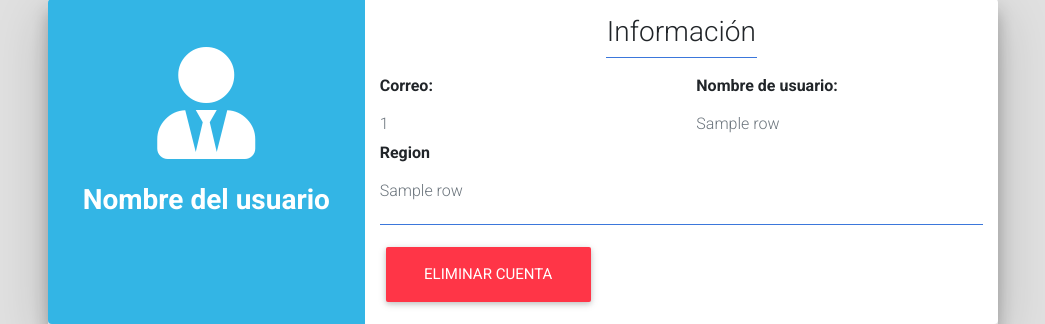
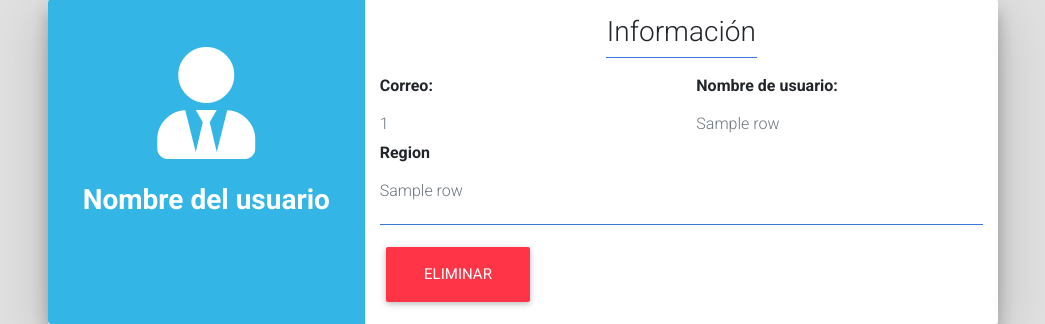
Before and after one commit to Javier-Mazariegos/Conectados, a Flask app: template templates/cuenta.html in a window 1280 px wide. Shown: the part 509-833 px from the top of the page, without its empty margins (117-1162 px from the left). Run offline with Flask 2, Linux system fonts and the light colour scheme; the template is opened without the code that fills it: most values are stand-ins (such as "Sample title", 1, 10 or a date in 2020); grey boxes marked "Sample" are stand-in pictures; parts of the project's set-up code (start-up, migrations or seed data) failed here and were passed over; some libraries are stand-ins or nearby versions.

Commit message:
Se cambiarion los forms de delete a post

```diff
--- a/templates/cuenta.html
+++ b/templates/cuenta.html
@@ -54,8 +54,8 @@
                         	</div>
                     	</div>
                 	   	<hr class="bg-primary">
-						   <form action="cuenta" method="DELETE"> <!--Cambiar el action para eliminar la cuenta-->
-							<input class="btn btn-danger btn-lg " type="submit" value="Eliminar cuenta">
+						   <form action="cuenta" method="POST"> <!--Cambiar el action para eliminar la cuenta-->
+							<input class="btn btn-danger btn-lg " type="submit" value="Eliminar" name="Eliminar">
 						   </form>
 						   <div class="col-sm-6">
 							<p></p>
--- a/templates/editar_actividad.html
+++ b/templates/editar_actividad.html
@@ -40,7 +40,7 @@
 
 							   <div class="row">
 								   <div class="col-sm-6 card-block text-center text-white">
-									   <img src="{{row[6]}}">
+									   <img src="static/{{row[6]}}">
 								   </div>
 								   <div class=" col-sm-6 card-block text-center text-white">
 									   <img src="">
@@ -100,9 +100,9 @@
                             	<p class="font-weight-bold">Comentario de: {{row[1]}}</p>
                            		<h6 class="text-muted">{{row[2]}}</h6>
                         	</div>
-                            <form class="form-group text-center col-sm-2" action="#">
+                            <form class="form-group text-center col-sm-2" action="#" method="POST">
 								<input type="hidden" name="idcomentario" value="{{row[0]}}"></input>
-								<input type="submit" class="btn btn-danger" name="eliminarComentario" value="Eliminar"></input>
+								<input type="submit" class="btn btn-danger" name="Eliminar" value="Eliminar"></input>
 							</form>
 							{% endfor %}
                     	</div>
--- a/templates/mis_actividades.html
+++ b/templates/mis_actividades.html
@@ -40,7 +40,7 @@
                         <p class="categoria">{{row[4]}}</p>
                         <p class="titulo">{{row[1]}}</p>
                         <p class="precio">Q{{row[2]}}</p>
-                        <a href="editar_actividad/{{row[0]}}">Mas informacion...</a>
+                        <a href="editar_actividad/{{row[0]}}">Editar actividad...</a>
                     </div>
                 </div>
                 {% endfor %}
@@ -63,7 +63,7 @@
                         <p class="titulo">{{row[1]}}</p>
                         <p class="categoria">Fecha de la actividad: {{row[4]}}</p>
                         <p class="categoria">Hora de la actividad: {{row[5]}}</p>
-                        <form action="#" method="DELETE">
+                        <form action="#" method="POST">
                             <input type="hidden" name="id" value="{{row[0]}}">
                             <input type="submit" name="eliminar" value="eliminar"class="btn-eliminar">
                         </form>
```
